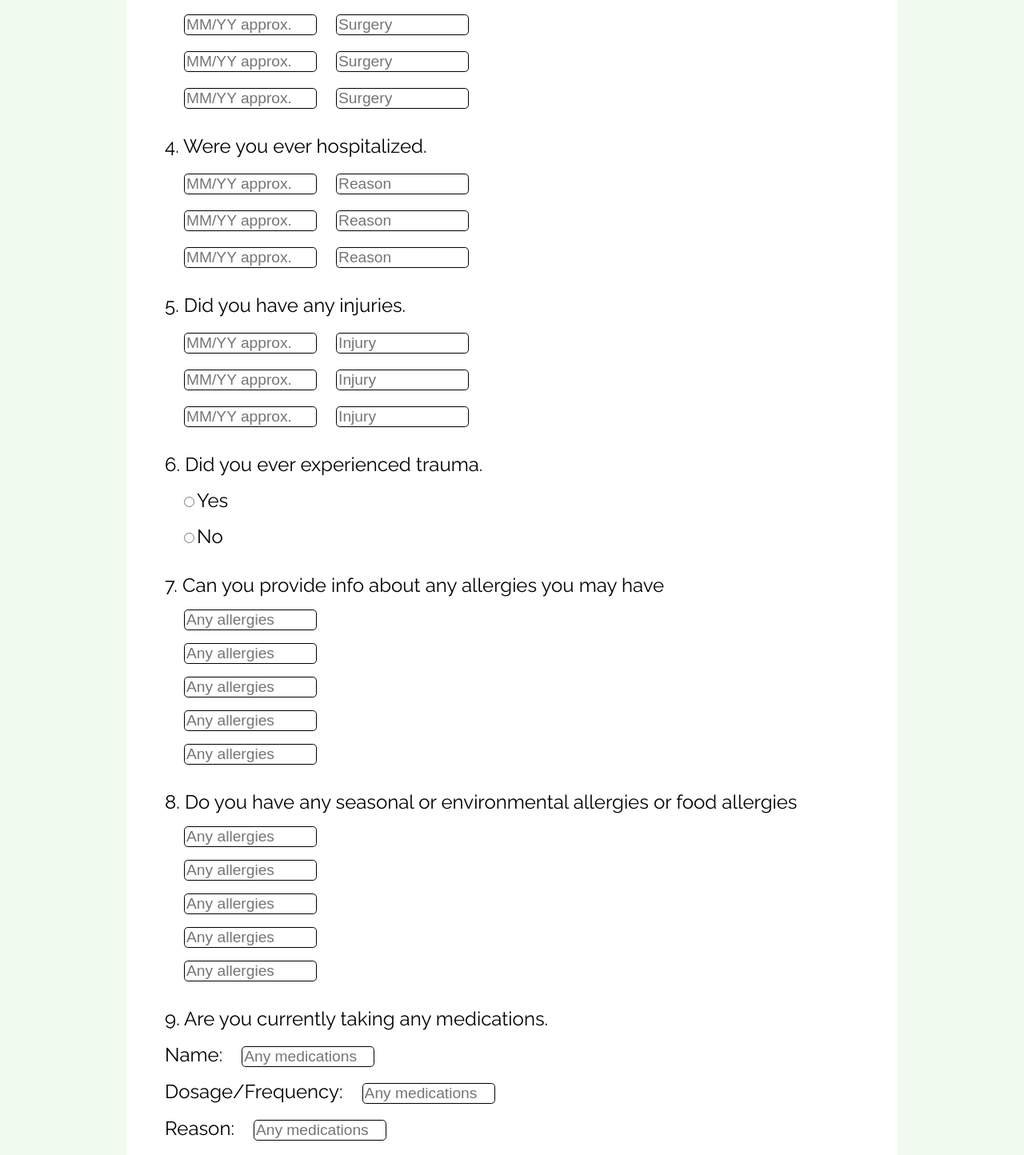
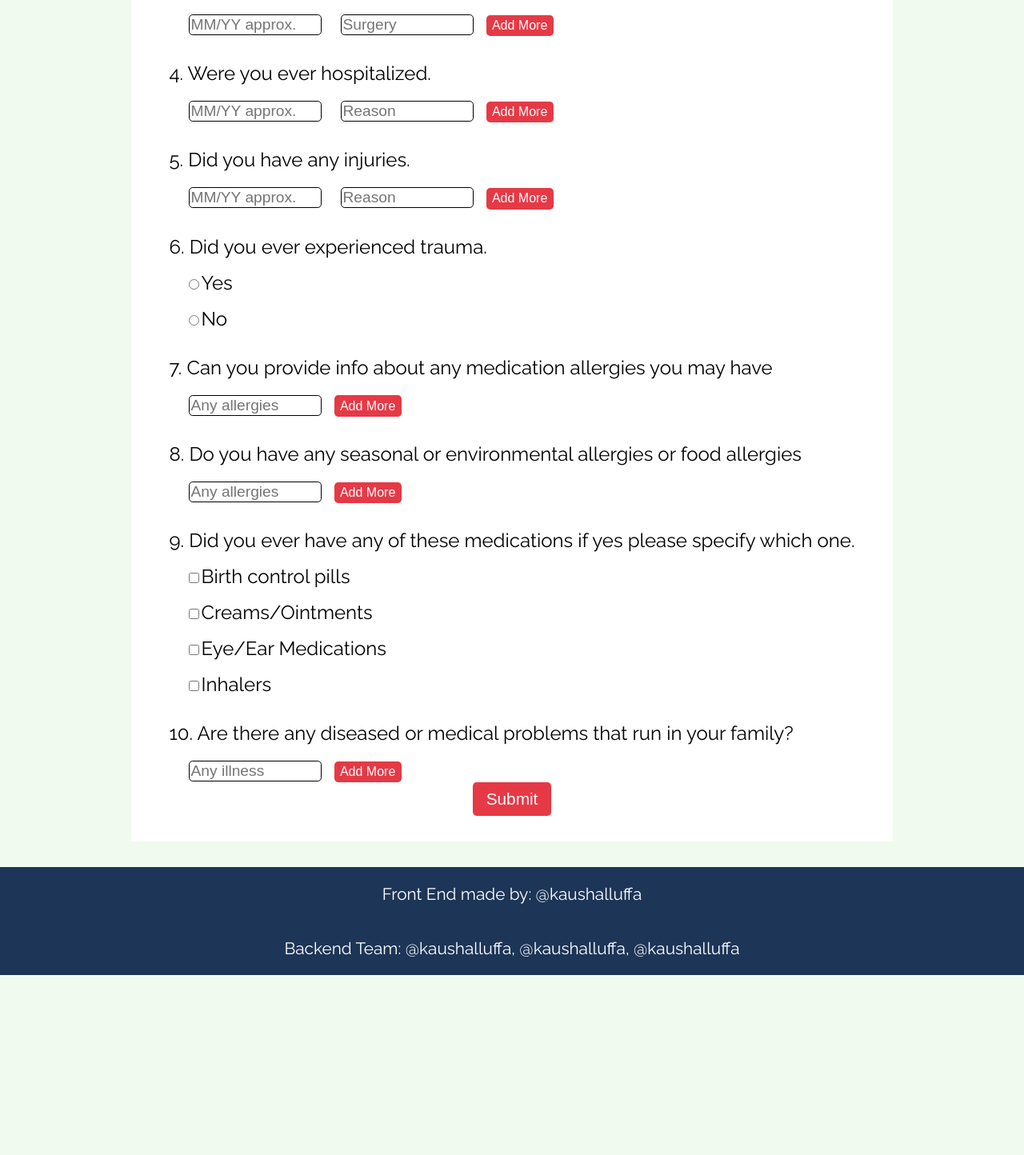
Before and after one commit to jothamardel/health-tech-fe, a React (Create React App) app: page /profile in a window 1280 px wide. Shown: the part 489-1933 px from the top of the page at 80% size. After the commit the page ends 1708 px from the top, so only its background shows below. Built offline with nearby package versions, Linux system fonts and the light colour scheme.

Commit message:
create profile component is completed

```diff
--- a/src/components/CreateProfile/CreateProfile.jsx
+++ b/src/components/CreateProfile/CreateProfile.jsx
@@ -1,11 +1,40 @@
 import React, { useState } from "react";
 import "./CreateProfile.scss";
 
-import { handleAdd, handleRemove, handleUpdateProperty } from "../../utils";
+import {
+  handleAdd,
+  handleAddWithDate,
+  handleRemove,
+  handleUpdateProperty,
+} from "../../utils";
 
 const FullHistory = () => {
   const [childhoodIllness, setChildhoodIllness] = useState([{ illness: "" }]);
- const [adultIllness, setAdultIllness] = useState([{illness:''}])
+  const [adultIllness, setAdultIllness] = useState([{ illness: "" }]);
+  const [surgeries, setSurgeries] = useState([{ date: "", reason: "" }]);
+  const [hospitalizations, setHospitalizations] = useState([
+    { date: "", reason: "" },
+  ]);
+  const [injuries, setInjuries] = useState([{ dat: "", reason: "" }]);
+  const [trauma, setTrauma] = useState(false);
+  const [medicAllergies, setMedicAllergies] = useState([{ allergy: "" }]);
+  const [otherAllergies, setOtherAllergies] = useState([{ allergy: "" }]);
+  const [familyIllness, setFamilyIllness] = useState([{ illness: "" }]);
+  const [checkboxMedications, setCheckboxMedications] = useState({});
+  function handleTrauma(e) {
+    setTrauma(e.target.checked);
+  }
+  function handleCheckboxes(e) {
+    const { name, value } = e.target;
+
+    setCheckboxMedications((prevState) => {
+      return {
+        ...prevState,
+        [name]: value,
+      };
+    });
+  }
+  console.log(checkboxMedications);
   return (
     <div className="profile">
       <div className="profile__card">
@@ -72,12 +101,7 @@ const FullHistory = () => {
                     type="text"
                     name="illness"
                     onChange={(e) =>
-                      handleUpdateProperty(
-                        e,
-                        i,
-                        adultIllness,
-                        setAdultIllness
-                      )
+                      handleUpdateProperty(e, i, adultIllness, setAdultIllness)
                     }
                     placeholder="Any illness"
                   />
@@ -95,11 +119,7 @@ const FullHistory = () => {
                     <button
                       className="add"
                       onClick={() =>
-                        handleAdd(
-                          adultIllness,
-                          setAdultIllness,
-                          "illness"
-                        )
+                        handleAdd(adultIllness, setAdultIllness, "illness")
                       }
                     >
                       Add More
@@ -113,53 +133,158 @@ const FullHistory = () => {
             <label className="label">
               3. Did you have ever have any surgeries. Please enter all of them
             </label>
-            <div className="input">
-              <input type="text" placeholder="MM/YY approx." />
-              <input type="text" placeholder="Surgery" />
-            </div>
-            <div className="input">
-              <input type="text" placeholder="MM/YY approx." />
-              <input type="text" placeholder="Surgery" />
-            </div>
-            <div className="input">
-              <input type="text" placeholder="MM/YY approx." />
-              <input type="text" placeholder="Surgery" />
-            </div>
+            {surgeries.map((a, i) => (
+              <div className="input" key={i}>
+                <input
+                  value={surgeries.date}
+                  type="text"
+                  name="date"
+                  placeholder="MM/YY approx."
+                  onChange={(e) =>
+                    handleUpdateProperty(e, i, surgeries, setSurgeries)
+                  }
+                />
+                <input
+                  type="text"
+                  name="surgery"
+                  placeholder="Surgery"
+                  value={surgeries.reason}
+                  onChange={(e) =>
+                    handleUpdateProperty(e, i, surgeries, setSurgeries)
+                  }
+                />
+                {surgeries.length !== 1 && (
+                  <button
+                    className="remove"
+                    onClick={() => handleRemove(i, surgeries, setSurgeries)}
+                  >
+                    Remove
+                  </button>
+                )}
+                {surgeries.length - 1 === i && (
+                  <button
+                    className="add"
+                    onClick={() =>
+                      handleAddWithDate(surgeries, setSurgeries, "reason")
+                    }
+                  >
+                    Add More
+                  </button>
+                )}
+              </div>
+            ))}
           </div>
           <div className="inputs">
             <label className="label">4. Were you ever hospitalized.</label>
-            <div className="input">
-              <input type="text" placeholder="MM/YY approx." />
-              <input type="text" placeholder="Reason" />
-            </div>
-            <div className="input">
-              <input type="text" placeholder="MM/YY approx." />
-              <input type="text" placeholder="Reason" />
-            </div>
-            <div className="input">
-              <input type="text" placeholder="MM/YY approx." />
-              <input type="text" placeholder="Reason" />
-            </div>
+            {hospitalizations.map((a, i) => (
+              <div className="input" key={i}>
+                <input
+                  value={hospitalizations.date}
+                  type="text"
+                  name="date"
+                  placeholder="MM/YY approx."
+                  onChange={(e) =>
+                    handleUpdateProperty(
+                      e,
+                      i,
+                      hospitalizations,
+                      setHospitalizations
+                    )
+                  }
+                />
+                <input
+                  type="text"
+                  name="reason"
+                  placeholder="Reason"
+                  value={hospitalizations.reason}
+                  onChange={(e) =>
+                    handleUpdateProperty(
+                      e,
+                      i,
+                      hospitalizations,
+                      setHospitalizations
+                    )
+                  }
+                />
+                {hospitalizations.length !== 1 && (
+                  <button
+                    className="remove"
+                    onClick={() =>
+                      handleRemove(i, hospitalizations, setHospitalizations)
+                    }
+                  >
+                    Remove
+                  </button>
+                )}
+                {hospitalizations.length - 1 === i && (
+                  <button
+                    className="add"
+                    onClick={() =>
+                      handleAddWithDate(
+                        hospitalizations,
+                        setHospitalizations,
+                        "hospitalization"
+                      )
+                    }
+                  >
+                    Add More
+                  </button>
+                )}
+              </div>
+            ))}
           </div>
           <div className="inputs">
             <label className="label">5. Did you have any injuries.</label>
-            <div className="input">
-              <input type="text" placeholder="MM/YY approx." />
-              <input type="text" placeholder="Injury" />
-            </div>
-            <div className="input">
-              <input type="text" placeholder="MM/YY approx." />
-              <input type="text" placeholder="Injury" />
-            </div>
-            <div className="input">
-              <input type="text" placeholder="MM/YY approx." />
-              <input type="text" placeholder="Injury" />
-            </div>
+            {injuries.map((a, i) => (
+              <div className="input" key={i}>
+                <input
+                  value={injuries.date}
+                  type="text"
+                  name="date"
+                  placeholder="MM/YY approx."
+                  onChange={(e) =>
+                    handleUpdateProperty(e, i, injuries, setInjuries)
+                  }
+                />
+                <input
+                  type="text"
+                  name="reason"
+                  placeholder="Reason"
+                  value={injuries.reason}
+                  onChange={(e) =>
+                    handleUpdateProperty(e, i, injuries, setInjuries)
+                  }
+                />
+                {injuries.length !== 1 && (
+                  <button
+                    className="remove"
+                    onClick={() => handleRemove(i, injuries, setInjuries)}
+                  >
+                    Remove
+                  </button>
+                )}
+                {hospitalizations.length - 1 === i && (
+                  <button
+                    className="add"
+                    onClick={() =>
+                      handleAddWithDate(injuries, setInjuries, "reason")
+                    }
+                  >
+                    Add More
+                  </button>
+                )}
+              </div>
+            ))}
           </div>
           <div className="inputs">
             <label className="label">6. Did you ever experienced trauma.</label>
             <span>
-              <input type="radio" id="yes" name="trauma" />
+              <input
+                type="radio"
+                id="yes"
+                name="trauma"
+                onChange={(e) => handleTrauma(e)}
+              />
               <label htmlFor="yes">Yes</label>
             </span>
             <span>
@@ -169,14 +294,47 @@ const FullHistory = () => {
           </div>
           <div className="inputs">
             <label className="label">
-              7. Can you provide info about any allergies you may have
+              7. Can you provide info about any medication allergies you may
+              have
             </label>
             <div className="inputFields">
-              <input type="text" placeholder="Any allergies" />
-              <input type="text" placeholder="Any allergies" />
-              <input type="text" placeholder="Any allergies" />
-              <input type="text" placeholder="Any allergies" />
-              <input type="text" placeholder="Any allergies" />
+              {medicAllergies.map((a, i) => (
+                <span key={i}>
+                  <input
+                    type="text"
+                    name="allergy"
+                    onChange={(e) =>
+                      handleUpdateProperty(
+                        e,
+                        i,
+                        medicAllergies,
+                        setMedicAllergies
+                      )
+                    }
+                    placeholder="Any allergies"
+                  />
+                  {medicAllergies.length !== 1 && (
+                    <button
+                      className="remove"
+                      onClick={() =>
+                        handleRemove(i, medicAllergies, setMedicAllergies)
+                      }
+                    >
+                      Remove
+                    </button>
+                  )}
+                  {medicAllergies.length - 1 === i && (
+                    <button
+                      className="add"
+                      onClick={() =>
+                        handleAdd(medicAllergies, setMedicAllergies, "allergy")
+                      }
+                    >
+                      Add More
+                    </button>
+                  )}
+                </span>
+              ))}
             </div>
           </div>
           <div className="inputs">
@@ -185,109 +343,140 @@ const FullHistory = () => {
               allergies
             </label>
             <div className="inputFields">
-              <input type="text" placeholder="Any allergies" />
-              <input type="text" placeholder="Any allergies" />
-              <input type="text" placeholder="Any allergies" />
-              <input type="text" placeholder="Any allergies" />
-              <input type="text" placeholder="Any allergies" />
+              {otherAllergies.map((a, i) => (
+                <span key={i}>
+                  <input
+                    type="text"
+                    name="allergy"
+                    onChange={(e) =>
+                      handleUpdateProperty(
+                        e,
+                        i,
+                        otherAllergies,
+                        setOtherAllergies
+                      )
+                    }
+                    placeholder="Any allergies"
+                  />
+                  {otherAllergies.length !== 1 && (
+                    <button
+                      className="remove"
+                      onClick={() =>
+                        handleRemove(i, otherAllergies, setOtherAllergies)
+                      }
+                    >
+                      Remove
+                    </button>
+                  )}
+                  {otherAllergies.length - 1 === i && (
+                    <button
+                      className="add"
+                      onClick={() =>
+                        handleAdd(otherAllergies, setOtherAllergies, "allergy")
+                      }
+                    >
+                      Add More
+                    </button>
+                  )}
+                </span>
+              ))}
             </div>
           </div>
           <div className="inputs">
             <label className="label">
-              9. Are you currently taking any medications.
-            </label>
-            <div className="inputFields">
-              <div className="input">
-                <span>
-                  <label>Name:</label>
-                  <input type="text" placeholder="Any medications" />
-                </span>
-              </div>
-              <div className="input">
-                <span>
-                  <label>Dosage/Frequency:</label>
-                  <input type="text" placeholder="Any medications" />
-                </span>
-              </div>
-              <div className="input">
-                <span>
-                  <label>Reason:</label>
-                  <input type="text" placeholder="Any medications" />
-                </span>
-              </div>
-              <div className="input">
-                <span>
-                  <label>For how long are you taking it:</label>
-                  <input type="text" placeholder="Any medications" />
-                </span>
-              </div>
-              <div className="input">
-                <span>
-                  <label>Name:</label>
-                  <input type="text" placeholder="Any medications" />
-                </span>
-              </div>
-            </div>
-          </div>
-          <div className="inputs">
-            <label className="label">
-              10. Did you ever have any of these medications if yes please
+              9. Did you ever have any of these medications if yes please
               specify which one.
             </label>
             <div className="inputFields">
               <span>
                 <input
+                  name="bcp"
                   type="checkbox"
+                  id="birth-control"
                   value="Birth control pills"
                   placeholder="Any medications"
+                  onChange={(e) => handleCheckboxes(e)}
                 />
-                Birth control pills
+                <label htmlFor="birth-control">Birth control pills</label>
               </span>
               <span>
                 <input
+                  name="co"
                   type="checkbox"
+                  id="creams"
                   value="Creams ointments"
                   placeholder="Any medications"
+                  onChange={(e) => handleCheckboxes(e)}
                 />
-                Creams/Ointments
+                <label htmlFor="creams">Creams/Ointments</label>
               </span>
               <span>
                 <input
+                  name="eem"
                   type="checkbox"
                   value="Eye Ear Medications"
                   placeholder="Any medications"
+                  id="eye-ear"
+                  onChange={(e) => handleCheckboxes(e)}
                 />
-                Eye/Ear Medications
+                <label htmlFor="eye-ear">Eye/Ear Medications</label>
               </span>
               <span>
                 <input
+                  name="in"
                   type="checkbox"
                   value="Inhalers"
                   placeholder="Any medications"
+                  id="inhalers"
+                  onChange={(e) => handleCheckboxes(e)}
                 />
-                Inhalers
-              </span>
-              <span>
-                <input
-                  type="checkbox"
-                  value="Recent Current antibiotics"
-                  placeholder="Any medications"
-                />
-                Recent/Current antibiotics
+                <label htmlFor="inhalers">Inhalers</label>
               </span>
             </div>
           </div>
           <div className="inputs">
             <label className="label">
-              11. Are there any diseased or medical problems that run in your
+              10. Are there any diseased or medical problems that run in your
               family?
             </label>
             <div className="inputFields">
-              <input type="text" placeholder="Any illness" />
-              <input type="text" placeholder="Any illness" />
-              <input type="text" placeholder="Any illness" />
-              <input type="text" placeholder="Any illness" />
-              <input type="text" placeholder="Any illness" />
+              {familyIllness.map((a, i) => (
+                <span key={i}>
+                  <input
+                    type="text"
+                    name="illness"
+                    onChange={(e) =>
+                      handleUpdateProperty(
+                        e,
+                        i,
+                        familyIllness,
+                        setFamilyIllness
+                      )
+                    }
+                    placeholder="Any illness"
+                  />
+                  {familyIllness.length !== 1 && (
+                    <button
+                      className="remove"
+                      onClick={() =>
+                        handleRemove(i, familyIllness, setFamilyIllness)
+                      }
+                    >
+                      Remove
+                    </button>
+                  )}
+                  {familyIllness.length - 1 === i && (
+                    <button
+                      className="add"
+                      onClick={() =>
+                        handleAdd(familyIllness, setFamilyIllness, "illness")
+                      }
+                    >
+                      Add More
+                    </button>
+                  )}
+                </span>
+              ))}
             </div>
           </div>
         </div>
--- a/src/utils.js
+++ b/src/utils.js
@@ -1,14 +1,19 @@
-export function handleUpdateProperty(e, i,state,stateSetter) {
+export function handleUpdateProperty(e, i, state, stateSetter) {
   const { name, value } = e.target;
   const list = [...state];
   list[i][name] = value;
   stateSetter(list);
 }
-export function handleRemove(i,state,stateSetter) {
+export function handleRemove(i, state, stateSetter) {
   const list = [...state];
   list.splice(i, 1);
   stateSetter(list);
 }
-export function handleAdd(state,stateSetter,property) {
-  stateSetter([...state, { property: "" }]);
+export function handleAdd(state, stateSetter, property) {
+
+  stateSetter([...state, { [property]: "" }]);
 }
+export function handleAddWithDate(state, stateSetter, property) {
+
+  stateSetter([...state, { date:'',[property]: "" }]);
+}
```
